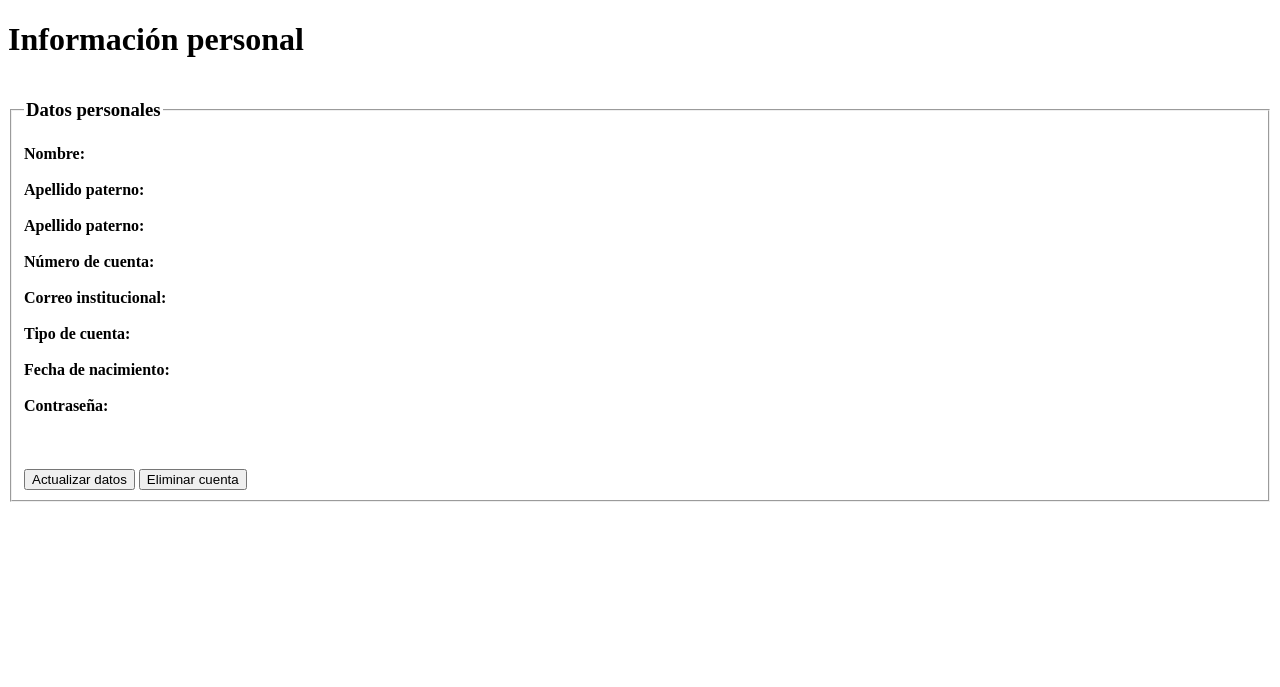
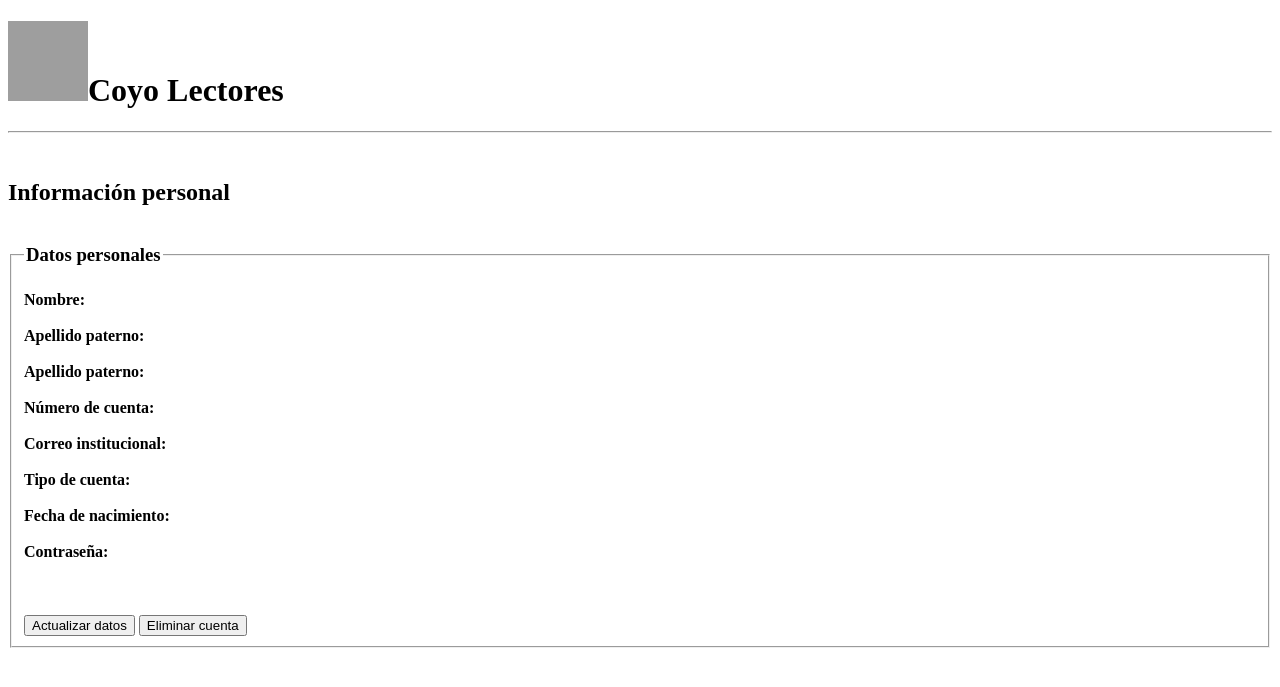
Before and after one commit to DiegoHhrt/LibraryProyect, a PHP site: page /personal.php in a window 1280 px wide. Shown: the top 687 px of the page. Run offline with PHP 8.4, Linux system fonts and the light colour scheme; data that the repository does not hold is empty; grey boxes are pictures that could not be loaded.

Commit message:
FEAT: Se agrefgo diseño a la información personal

```diff
--- a/Maquetados/personal.php
+++ b/Maquetados/personal.php
@@ -4,7 +4,9 @@
         <meta charset='UTF-8'>
         <title>Información personal </title>
     </head>
-        <h1>Información personal</h1>
+        <h1><img src="https://upload.wikimedia.org/wikipedia/commons/thumb/f/ff/Escudo_prepa_6_enp_6.jpg/240px-Escudo_prepa_6_enp_6.jpg" alt="P6" width="80" height="80">Coyo Lectores</h1>
+        <hr><br>
+        <h2>Información personal</h2>
         <fieldset>
             <legend><h3>Datos personales</h3></legend>
             <?php
```
